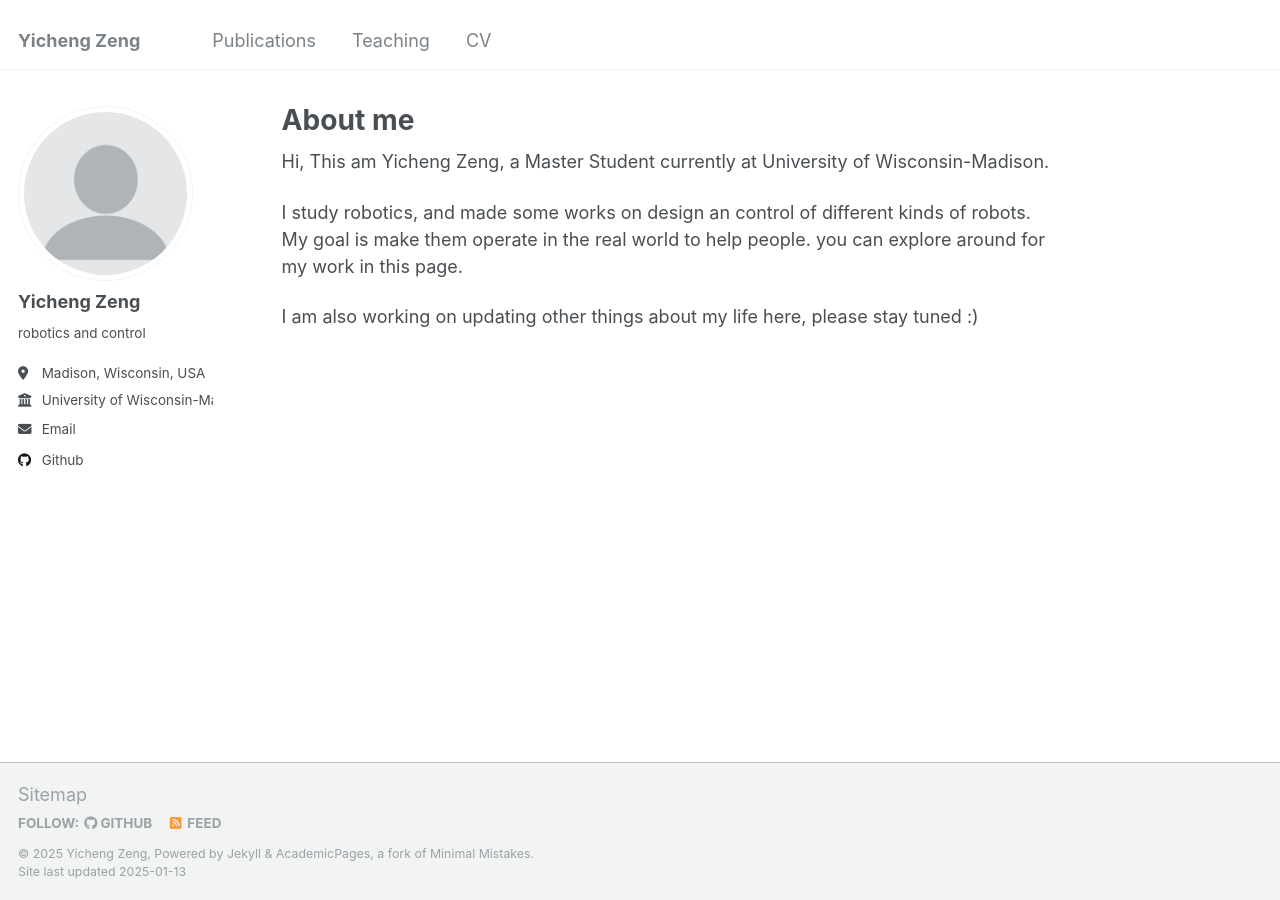
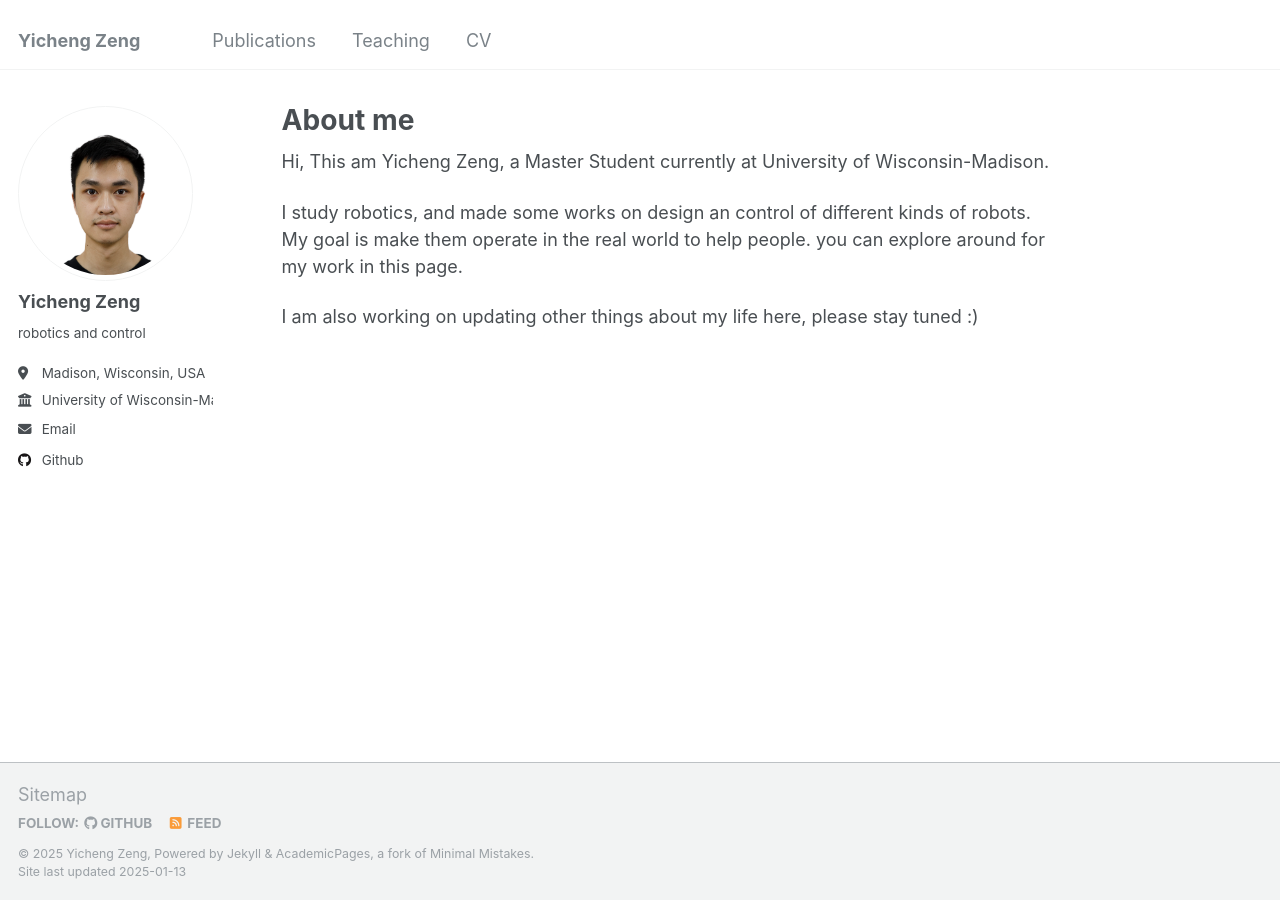
Before and after one commit to Yicheng-Zeng/Academic-Personal-Website, a Jekyll site: the page built from _pages/about.md, in a window 1280 px wide. Built offline with Jekyll 4.4.1, drawn with Linux system fonts in a browser that asks for light colours.

Commit message:
upload profile_picture

```diff
--- a/_config.yml
+++ b/_config.yml
@@ -21,7 +21,7 @@ repository               : "academicpages/academicpages.github.io"
 #               Additional customization can be done by editing /_includes/author-profile.html
 author:
   # Biographic information
-  avatar           : "profile.png"
+  avatar           : "Photo.png"
   name             : "Yicheng Zeng"
   pronouns         : # example: "she/her"
   bio              : "robotics and control"
```
Also changed, not shown: images/Photo.png (added), 1 other file.
